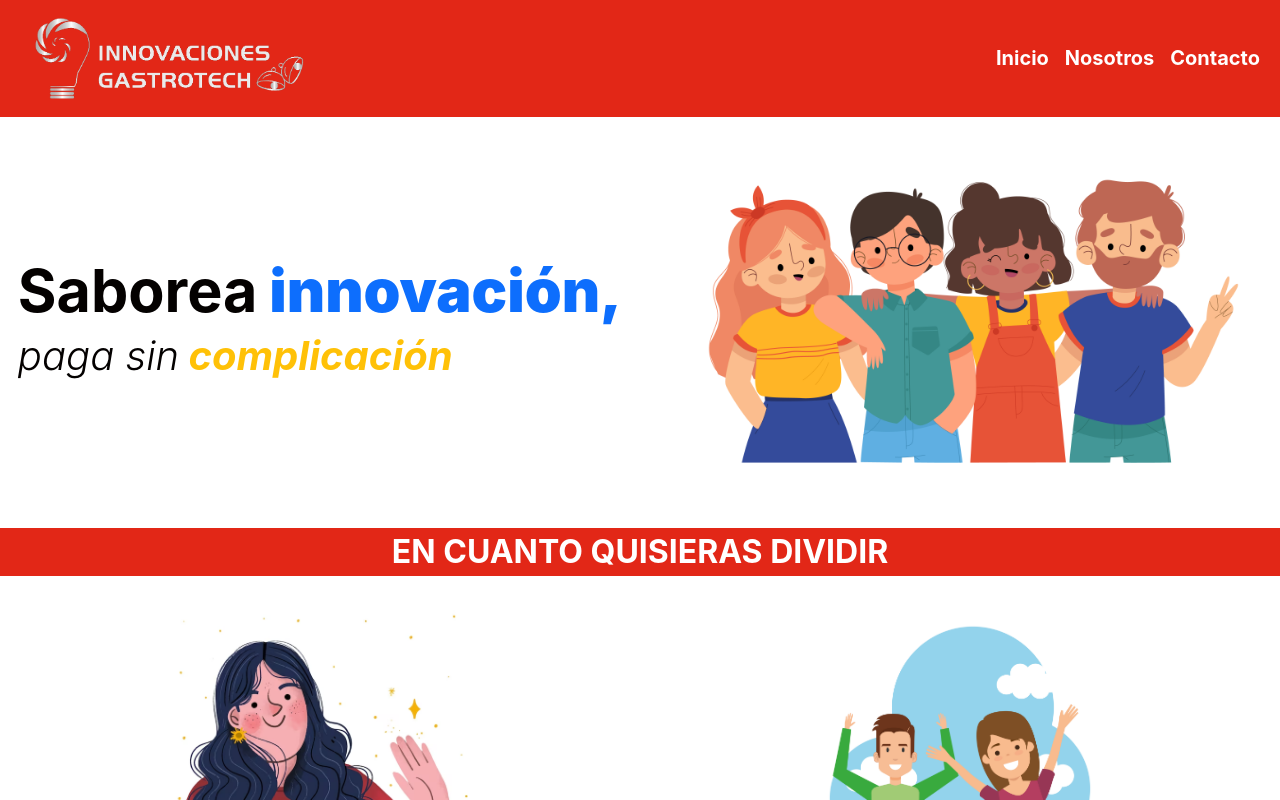
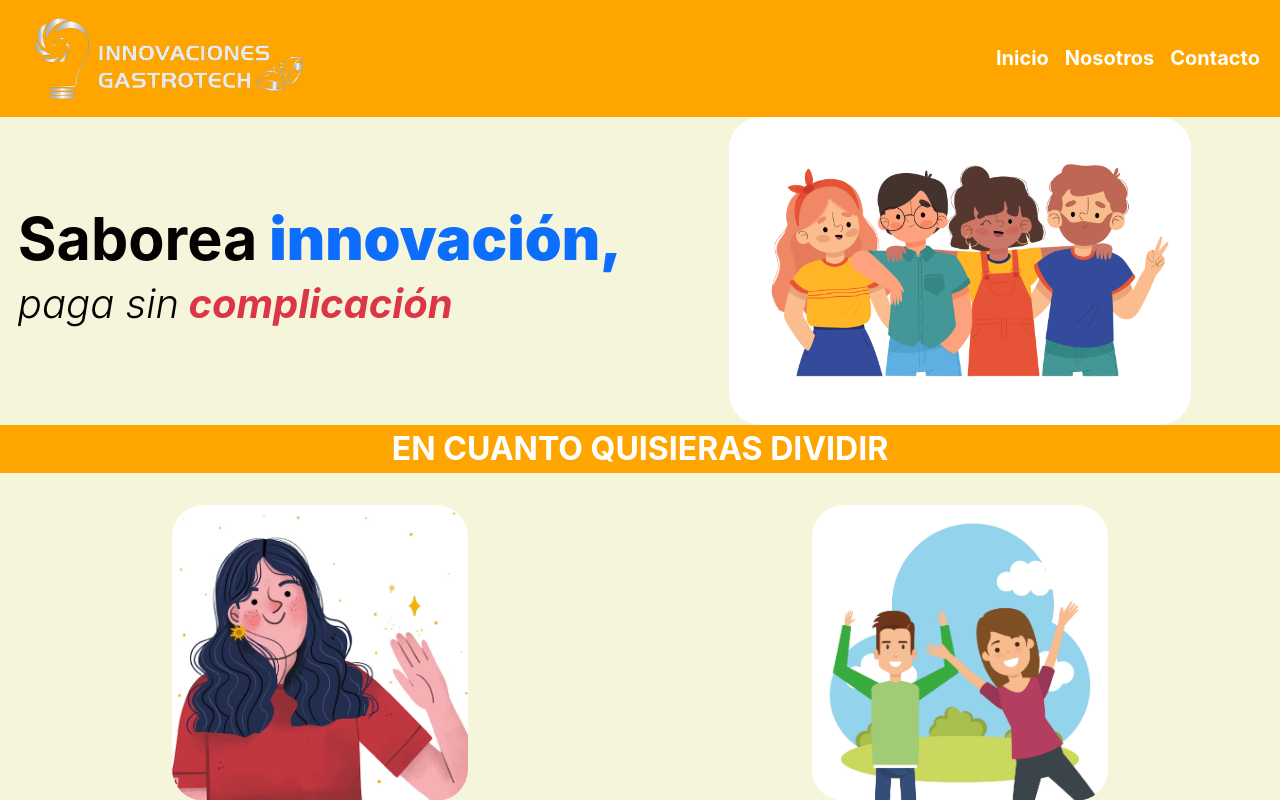
Before and after one commit to Diego503jr/DiviCuentas-Express, a React (Create React App) app: page / in a window 1280 px wide. Built offline with nearby package versions, Linux system fonts and the light colour scheme.

Commit message:
Cambio de paleta de colores y propina

```diff
--- a/src/App.css
+++ b/src/App.css
@@ -1,3 +1,4 @@
 .App {
   height: 100vh;
+  background-color: #f5f5dc;
 }
--- a/src/components/DesarrolloModal.jsx
+++ b/src/components/DesarrolloModal.jsx
@@ -22,7 +22,7 @@ export default function DesarrolloModal() {
               aria-label="Close"
             ></button>
           </div>
-          <div className="modal-body">
+          <div style={{ backgroundColor: "#f5f5dc" }} className="modal-body">
             Esta opción aún no esta disponible. :'C
           </div>
           <div className="modal-footer bg-body-secondary">
--- a/src/components/Div.jsx
+++ b/src/components/Div.jsx
@@ -8,7 +8,7 @@ export default function Div({ children, empty }) {
     ></div>
   ) : (
     <div
-      style={{ backgroundColor: "#E22717" }}
+      style={{ backgroundColor: "#FFA500" }}
       className="text-white fw-bold text-uppercase col-sm-12 fs-2 d-flex justify-content-center"
     >
       {children}
--- a/src/components/Footer.jsx
+++ b/src/components/Footer.jsx
@@ -6,16 +6,21 @@ export default function Footer() {
 
   return (
     <footer
-      style={{ backgroundColor: "#E22717" }}
+      style={{ backgroundColor: "#FFA500" }}
       className="col-sm-12 d-flex align-items-center"
     >
       <div className="my-4 mx-4">
         <div className="row d-flex justify-content-center align-items-center">
-          <div className="col-sm-2">
+          <div className="col-sm-2 d-flex justify-content-center">
             <img
               src={logotipo}
               alt={logotipo}
-              className="img-fluid rounded-5"
+              className="img-fluid d-none d-sm-flex rounded-5"
+            />
+            <img
+              src={logotipo}
+              alt={logotipo}
+              className="img-fluid d-sm-none rounded-5 w-75"
             />
           </div>
           <div className="col-sm-6 d-flex justify-content-center">
--- a/src/components/ItemFood.jsx
+++ b/src/components/ItemFood.jsx
@@ -26,7 +26,11 @@ export default function ItemFood({
             style={{ color: "#040100" }}
             className="col-sm-12 d-flex flex-column align-items-center mt-3"
           >
-            <img src={img1} alt={img1} className="img-fluid w-50" />
+            <img
+              src={img1}
+              alt={img1}
+              className="img-fluid w-50 rounded rounded-5"
+            />
             <h3 className="fs-5 fw-bold">{title1}</h3>
             <i className="fs-6">{description1}</i>
             <p className="fw-normal">{txt1}</p>
--- a/src/components/Modal.jsx
+++ b/src/components/Modal.jsx
@@ -45,7 +45,7 @@ export const AcceptModal = () => {
                 aria-label="Close"
               ></button>
             </div>
-            <div className="modal-body">
+            <div style={{ backgroundColor: "#f5f5dc" }} className="modal-body">
               <div className="mb-3 mt-3">
                 <label
                   htmlFor="exampleFormControlInput1"
--- a/src/components/Navbar.jsx
+++ b/src/components/Navbar.jsx
@@ -9,7 +9,7 @@ export default function Navbar() {
   return (
     <React.Fragment>
       <nav
-        style={{ backgroundColor: "#E22717" }}
+        style={{ backgroundColor: "#FFA500" }}
         className="col-sm-12 navbar navbar-expand-lg d-sm-none"
       >
         <div className="container-fluid">
@@ -91,7 +91,7 @@ export default function Navbar() {
         </div>
       </nav>
       <nav
-        style={{ backgroundColor: "#E22717" }}
+        style={{ backgroundColor: "#FFA500" }}
         className="col-sm-12 navbar navbar-expand-lg d-none d-sm-flex"
       >
         <div className="container-fluid">
--- a/src/components/Option.jsx
+++ b/src/components/Option.jsx
@@ -12,13 +12,17 @@ export default function Option({
     <React.Fragment>
       <div className="d-flex d-sm-none col-sm-12 mt-3 mb-4">
         <div className="d-flex flex-column align-items-center">
-          <img src={img1} alt={img1} className="img-fluid w-50" />
+          <img
+            src={img1}
+            alt={img1}
+            className="img-fluid w-50 rounded rounded-5"
+          />
           <h3 className="fs-5 fw-bold">{title1}</h3>
           <p className="fw-normal">{txt1}</p>
         </div>
         <div className="d-flex align-items-center">
           <button
-            style={{ backgroundColor: "#E22717", cursor: "pointer" }}
+            style={{ backgroundColor: "#FFA500", cursor: "pointer" }}
             className="btn rounded-5 text-white fs-6"
             onClick={onClick1}
             data-bs-toggle={dataBsToggle}
@@ -35,11 +39,15 @@ export default function Option({
               style={{ color: "#040100" }}
               className="col-sm-12 d-flex flex-column align-items-center mt-3"
             >
-              <img src={img1} alt={img1} className="img-fluid w-50" />
+              <img
+                src={img1}
+                alt={img1}
+                className="img-fluid w-50 rounded rounded-5"
+              />
               <h3 className="fs-5 fw-bold">{title1}</h3>
               <p className="fw-normal">{txt1}</p>
               <button
-                style={{ backgroundColor: "#E22717", cursor: "pointer" }}
+                style={{ backgroundColor: "#FFA500", cursor: "pointer" }}
                 className="btn rounded-5 text-white fs-6"
                 onClick={onClick1}
                 data-bs-toggle={dataBsToggle}
--- a/src/components/PromoModal.jsx
+++ b/src/components/PromoModal.jsx
@@ -36,7 +36,7 @@ export default function PromoModal() {
               aria-label="Close"
             ></button>
           </div>
-          <div className="modal-body">
+          <div style={{ backgroundColor: "#f5f5dc" }} className="modal-body">
             Estimado Usuario,
             <hr />
             <p>
--- a/src/components/components.module.css
+++ b/src/components/components.module.css
@@ -1,5 +1,5 @@
 .loader {
-  background-color: #e22717;
+  background-color: #ffa500;
   z-index: 1600;
 }
 
--- a/src/pages/Bills.jsx
+++ b/src/pages/Bills.jsx
@@ -21,6 +21,9 @@ export default function Bills() {
     0
   );
 
+  const propina1 = totalCliente1 * 0.1;
+  const propina2 = totalCliente2 * 0.1;
+
   const totalCombinado = totalCliente1 + totalCliente2;
 
   return (
@@ -42,9 +45,12 @@ export default function Bills() {
           ))}
           <div
             style={{ color: "green" }}
-            className="col-sm-7 fw-bold fs-3 my-2"
+            className="col-sm-7 fw-bold fs-3 my-2 d-flex justify-content-center flex-wrap"
           >
-            Total 1° persona: $ {totalCliente1.toFixed(2)}
+            <div className="mx-5">
+              Total 1° persona: $ {totalCliente1.toFixed(2)}
+            </div>
+            <div className="mx-5">Propina 10%: $ {propina1.toFixed(2)}</div>
           </div>
           <h1 className="col-sm-7 d-flex justify-content-center border-4 border-black border-top">
             {name2}
@@ -56,8 +62,14 @@ export default function Bills() {
               priceFood={parseFloat(item.price).toFixed(2)}
             />
           ))}
-          <div style={{ color: "blue" }} className="col-sm-7 fw-bold fs-3 mt-2">
-            Total 2° persona: $ {totalCliente2.toFixed(2)}
+          <div
+            style={{ color: "blue" }}
+            className="col-sm-7 fw-bold fs-3 mt-2 d-flex justify-content-center flex-wrap"
+          >
+            <div className="mx-5">
+              Total 2° persona: $ {totalCliente2.toFixed(2)}
+            </div>
+            <div className="mx-5">Propina 10%: $ {propina2.toFixed(2)}</div>
           </div>
           <div className="col-sm-7 d-flex justify-content-center border-4 border-black border-top my-2">
             <h1 className="mx-3 mt-3">Total a pagar: </h1>
--- a/src/pages/Home.jsx
+++ b/src/pages/Home.jsx
@@ -44,12 +44,16 @@ export default function Home() {
               </p>
               <strong className="fw-light fst-italic fs-1">
                 paga sin
-                <strong className="text-warning fw-bold"> complicación</strong>
+                <strong className="text-danger fw-bold"> complicación</strong>
               </strong>
             </h1>
           </div>
-          <div className="col-sm-6">
-            <img src={amigos} alt={amigos} className="img-fluid" />
+          <div className="col-sm-6 d-flex justify-content-center">
+            <img
+              src={amigos}
+              alt={amigos}
+              className="img-fluid rounded rounded-5 w-75"
+            />
           </div>
           <Div>En Cuanto quisieras dividir</Div>
           <Option
```
